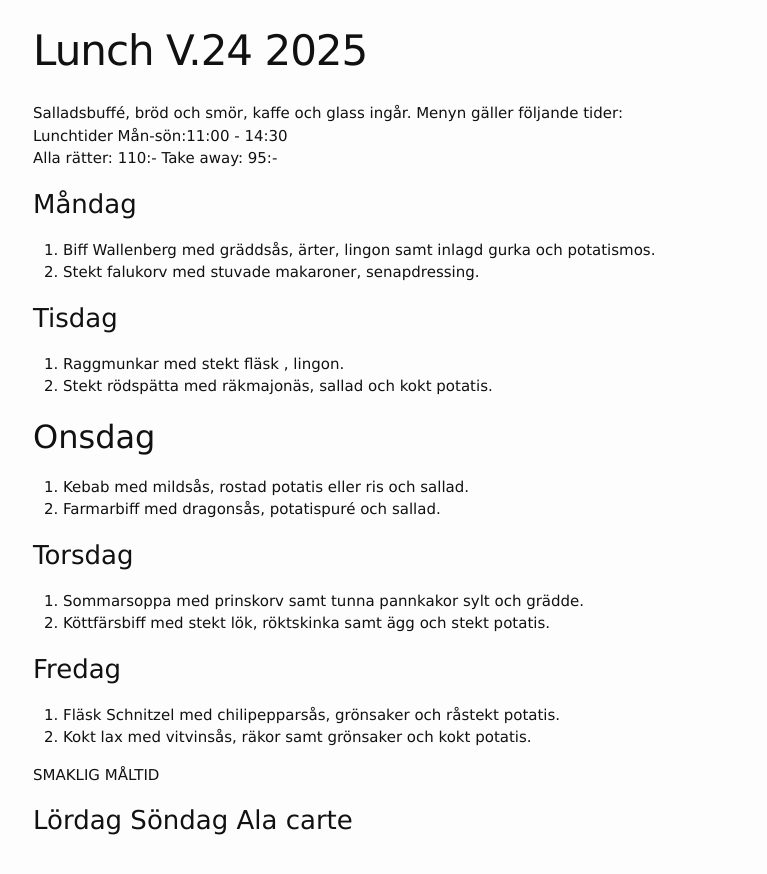
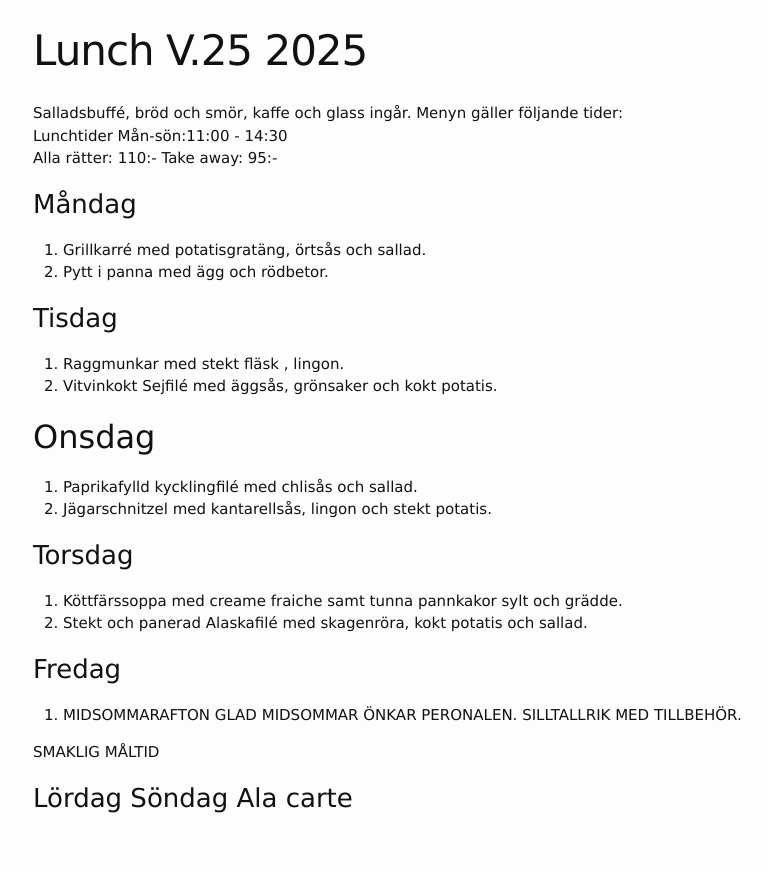
Before and after one commit to FarInn62/farinn62.github.io, a Jekyll site: the page built from lunch.md, in a window 1280 px wide. Shown: the top 874 px of the page, without its empty margins (237-1004 px from the left). Built offline with Jekyll 4.4.1, drawn with Linux system fonts in a browser that asks for light colours.

Commit message:
Update lunch.md

```diff
--- a/lunch.md
+++ b/lunch.md
@@ -1,6 +1,6 @@
 ---
 layout: foodmenu
-title: Lunch V.24 2025
+title: Lunch V.25 2025
 permalink: /lunch/
 published: true
 ---
@@ -11,28 +11,28 @@ Alla rätter: 110:- Take away: 95:-
 
 ### Måndag
 
-1. Biff Wallenberg med gräddsås, ärter, lingon samt inlagd gurka och potatismos.
-2. Stekt falukorv med stuvade makaroner, senapdressing.
+1. Grillkarré med potatisgratäng, örtsås och sallad.
+2. Pytt i panna med ägg och rödbetor.
 
 ### Tisdag
 
 1. Raggmunkar med stekt fläsk , lingon.
-2. Stekt rödspätta med räkmajonäs, sallad och kokt potatis.
+2. Vitvinkokt Sejfilé med äggsås, grönsaker och kokt potatis.
 
 ## Onsdag
 
-1. Kebab med mildsås, rostad potatis eller ris och sallad.
-2. Farmarbiff med dragonsås, potatispuré och sallad.
+1. Paprikafylld kycklingfilé med chlisås och sallad.
+2. Jägarschnitzel med kantarellsås, lingon och stekt potatis.
 
 ### Torsdag
 
-1. Sommarsoppa med prinskorv samt tunna pannkakor sylt och grädde.
-2. Köttfärsbiff med stekt lök, röktskinka samt ägg och stekt potatis.
+1. Köttfärssoppa med creame fraiche samt tunna pannkakor sylt och grädde.
+2. Stekt och panerad Alaskafilé med skagenröra, kokt potatis och sallad.
 
 ### Fredag
 
-1. Fläsk Schnitzel med chilipepparsås, grönsaker och råstekt potatis.
-2. Kokt lax med vitvinsås, räkor samt grönsaker och kokt potatis.
+1. MIDSOMMARAFTON GLAD MIDSOMMAR ÖNKAR PERONALEN.
+   SILLTALLRIK MED TILLBEHÖR.
 
 SMAKLIG MÅLTID
 
```
